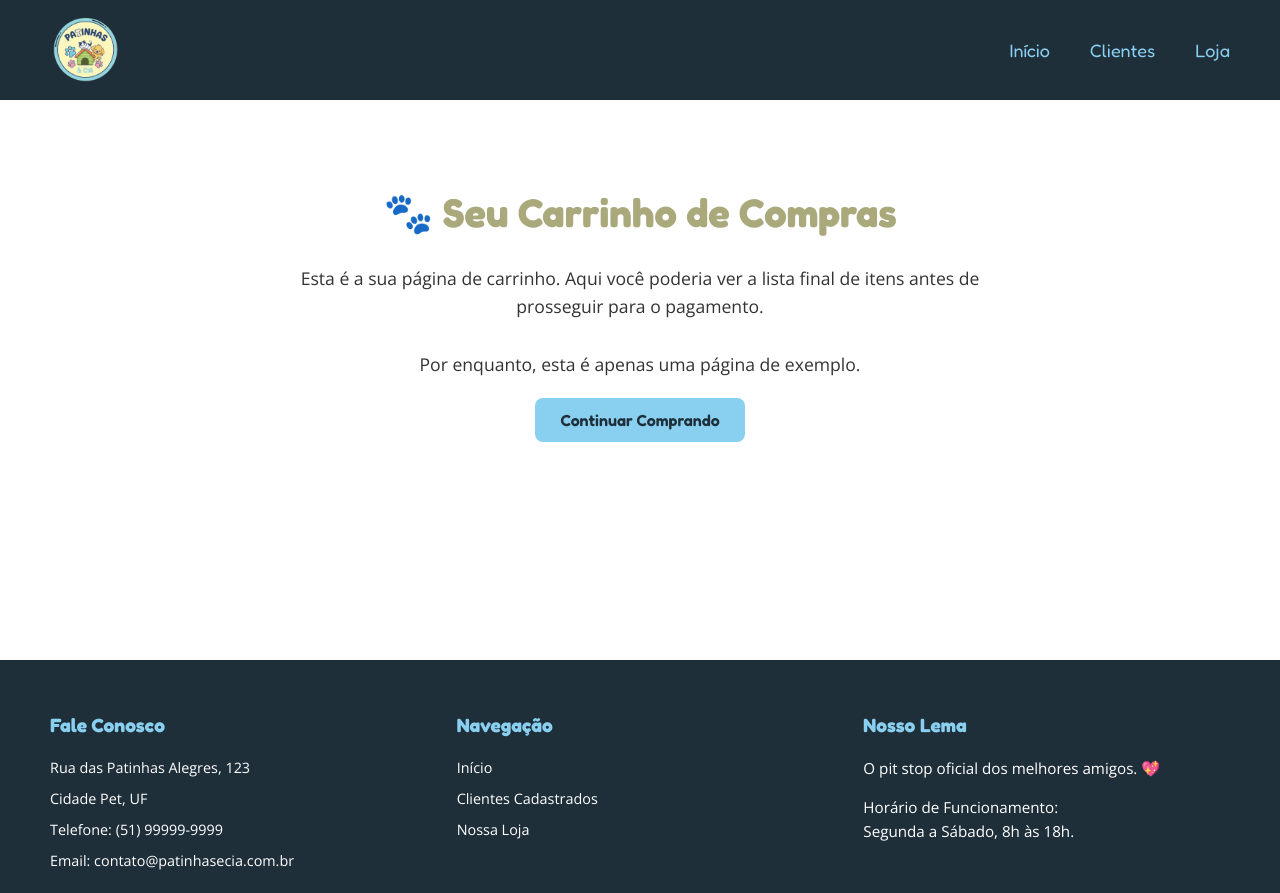
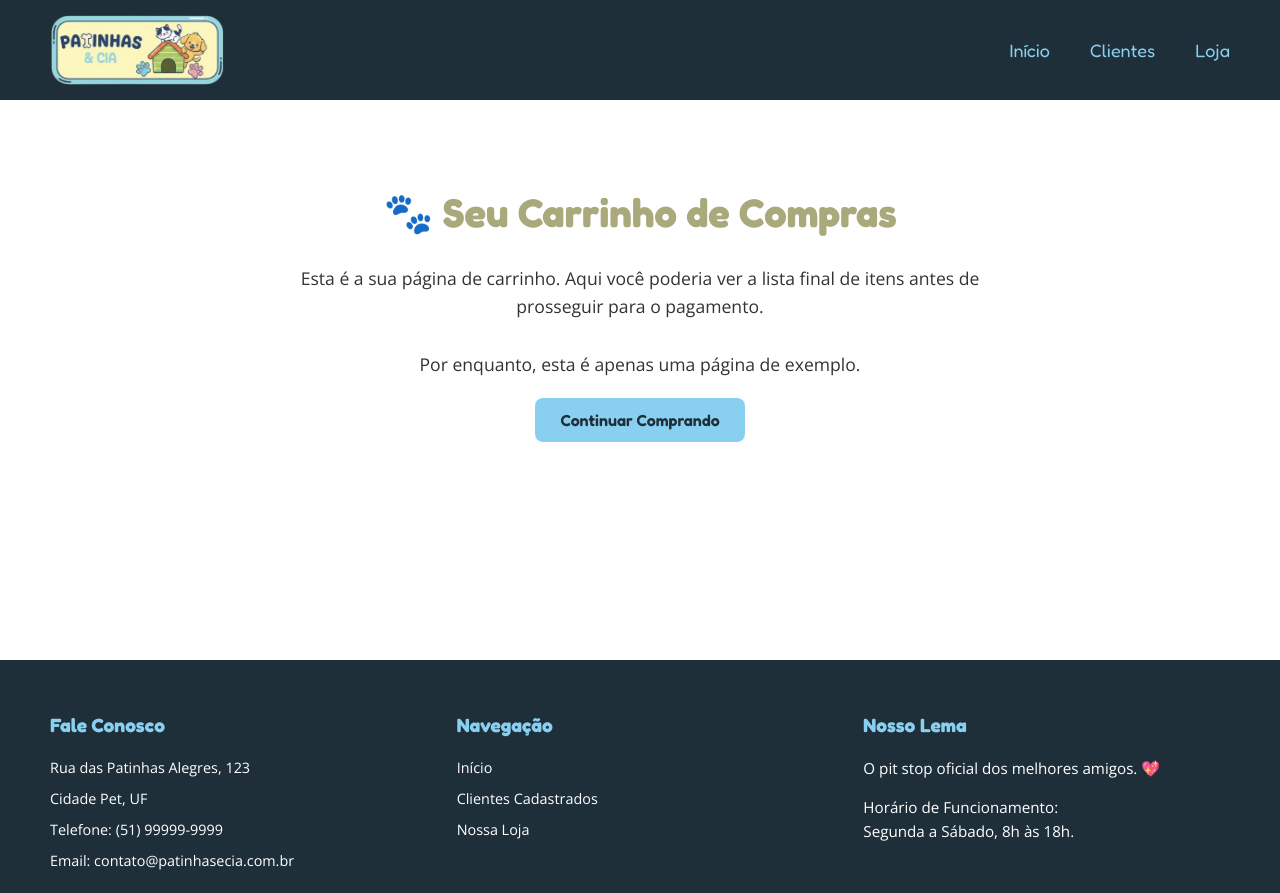
Before and after one commit to eduarda-guimaraes/Teach3035-PetShop, a plain HTML site: page cart.html in a window 1280 px wide. Shown: the top 893 px of the page. Drawn offline with nearby package versions, Linux system fonts and the light colour scheme.

Commit message:
new logo for header

```diff
--- a/cart.html
+++ b/cart.html
@@ -44,7 +44,7 @@
 </head>
 <body>
     <header>
-        <img src="assets/logo.png" alt="Logo" class="logo">
+        <img src="assets/logo-horizontal.png" alt="Logo" class="logo">
         <nav>
             <ul>
                 <li><a href="./index.html">Início</a></li>
```
Also changed, not shown: clients.html (+1 -1 lines), store.html (+1 -1 lines).
